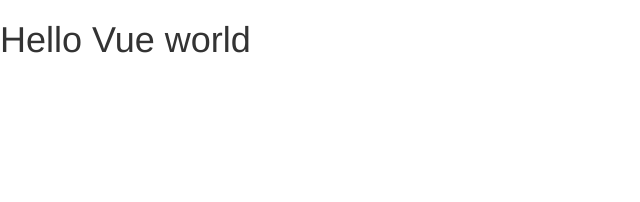
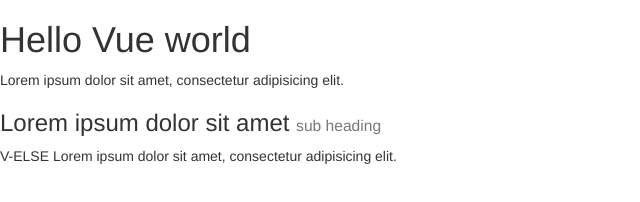
Before and after one commit to parvez-git/vue-fundamentals, a plain HTML site: page index.html in a window 1280 px wide. Shown: the whole page, without its empty margins (0-640 px from the left). Drawn offline with nearby package versions, Linux system fonts and the light colour scheme.

Commit message:
Tutorial-3

```diff
--- a/index.html
+++ b/index.html
@@ -4,7 +4,7 @@
     <meta charset="utf-8">
     <meta http-equiv="X-UA-Compatible" content="IE=edge">
     <meta name="viewport" content="width=device-width, initial-scale=1">
-    <title>Vue JS</title>
+    <title>Vue JS | Tutorial</title>
 
     <!-- Bootstrap -->
     <link rel="stylesheet" href="https://maxcdn.bootstrapcdn.com/bootstrap/3.3.7/css/bootstrap.min.css" integrity="sha384-BVYiiSIFeK1dGmJRAkycuHAHRg32OmUcww7on3RYdg4Va+PmSTsz/K68vbdEjh4u" crossorigin="anonymous">
@@ -12,7 +12,17 @@
   </head>
   <body>
     <div id="app">
+
       <h1>{{message}}</h1>
+      <p v-text="messagetext"></p>
+      <h3 v-html="messagehtml"></h3>
+      <p v-show="messageshow">Lorem ipsum dolor sit amet, consectetur adipisicing elit.</p>
+
+      <p v-if="messageshow">V-IF Lorem ipsum dolor sit amet, consectetur adipisicing elit.</p>
+      <p v-else="messageshow">V-ELSE Lorem ipsum dolor sit amet, consectetur adipisicing elit.</p>
+
+
+
     </div>
 
 
@@ -21,7 +31,10 @@
       var app = new Vue({
         el: '#app',
         data: {
-          message: "Hello Vue world"
+          message: "Hello Vue world",
+          messagetext: 'Lorem ipsum dolor sit amet, consectetur adipisicing elit.',
+          messagehtml: 'Lorem ipsum dolor sit amet <small>sub heading</small>',
+          messageshow: false,
         }
       })
     </script>
```
